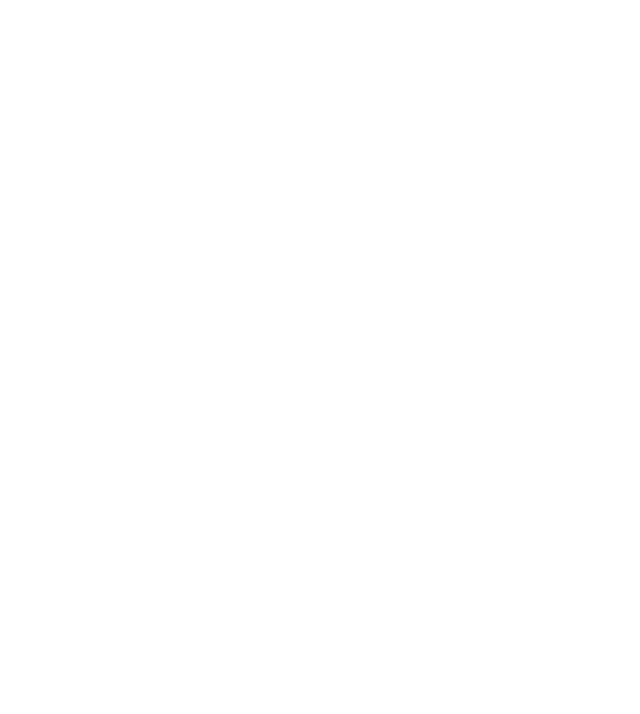
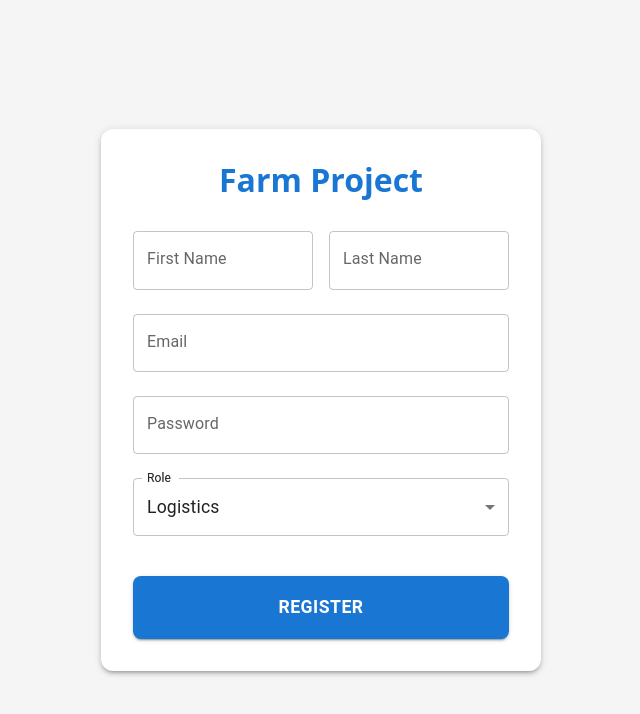
Before and after one commit to MaxNoragami/FarmProject, a React (Vite) app in the folder FarmProject.React/: page /register in a window 1280 px wide. Before the commit this address had no page. Shown: the top 714 px of the page, without its empty margins (319-959 px from the left). Built offline with nearby package versions, Linux system fonts and the light colour scheme.

Commit message:
feat: add page for registration

```diff
--- /dev/null
+++ b/FarmProject.React/src/components/forms/AuthFormBase.tsx
@@ -0,0 +1,64 @@
+import React from 'react';
+import { Box, Card, CardContent, Typography } from '@mui/material';
+
+interface AuthFormBaseProps {
+  title: string;
+  children: React.ReactNode;
+  maxWidth?: number | string;
+}
+
+const AuthFormBase: React.FC<AuthFormBaseProps> = ({ title, children, maxWidth = 440 }) => {
+  return (
+    <Box sx={{
+      width: '100vw',
+      height: { xs: '100dvh', sm: '100vh' },
+      backgroundColor: '#f5f5f5',
+      display: 'flex',
+      alignItems: 'center',
+      justifyContent: 'center',
+      position: 'fixed',
+      margin: 0,
+      padding: 0,
+      left: 0,
+      top: 0,
+      zIndex: 9999,
+      boxSizing: 'border-box',
+      overflow: 'hidden',
+      transform: 'translateY(0)',
+    }}>
+      <Card sx={{
+        width: '100%',
+        maxWidth,
+        boxShadow: { xs: 1, sm: 3 },
+        borderRadius: { xs: 2, sm: 3 },
+        mx: { xs: 3, sm: 'auto' },
+        my: { xs: 0, sm: 'auto' },
+        top: 0,
+        bottom: 0,
+        left: 0,
+        right: 0,
+        position: 'relative',
+        display: 'flex',
+        flexDirection: 'column',
+        justifyContent: 'center',
+      }}>
+        <CardContent sx={{ p: { xs: 4, sm: 4 }, '&:last-child': { pb: { xs: 4, sm: 4 } } }}>
+          <Box sx={{ textAlign: 'center', mb: { xs: 3, sm: 4 } }}>
+            <Typography
+              variant={{ xs: "h5", sm: "h4" } as any}
+              component="h1"
+              fontWeight="bold"
+              color="primary"
+              sx={{ fontSize: { xs: '1.5rem', sm: '2rem' }, lineHeight: 1.2 }}
+            >
+              {title}
+            </Typography>
+          </Box>
+          {children}
+        </CardContent>
+      </Card>
+    </Box>
+  );
+};
+
+export default AuthFormBase;
--- /dev/null
+++ b/FarmProject.React/src/components/forms/RegisterForm.tsx
@@ -0,0 +1,154 @@
+import React from 'react';
+import { Box, TextField, Button, FormControl, InputLabel } from '@mui/material';
+import { useForm, Controller } from 'react-hook-form';
+import { zodResolver } from '@hookform/resolvers/zod';
+import { registerSchema, type RegisterFormFields, userRoleOptions, type UserRole } from '../../schemas/registerSchemas';
+
+interface RegisterFormProps {
+  onSubmit: (data: RegisterFormFields) => Promise<void>;
+  isSubmitting?: boolean;
+}
+
+const RegisterForm: React.FC<RegisterFormProps> = ({ onSubmit, isSubmitting }) => {
+  const {
+    register,
+    handleSubmit,
+    control,
+    formState: { errors },
+  } = useForm<RegisterFormFields>({
+    resolver: zodResolver(registerSchema),
+    defaultValues: { role: userRoleOptions[0] as UserRole }
+  });
+
+  return (
+    <Box
+      component="form"
+      onSubmit={handleSubmit(onSubmit)}
+      sx={{ display: 'flex', flexDirection: 'column', gap: { xs: 2.5, sm: 3 } }}
+    >
+      <Box sx={{ display: 'flex', gap: 2 }}>
+        <TextField
+          {...register('firstName')}
+          label="First Name"
+          variant="outlined"
+          fullWidth
+          error={!!errors.firstName}
+          helperText={errors.firstName?.message}
+          placeholder="Enter your first name"
+          size="medium"
+          sx={{
+            '& .MuiInputBase-root': {
+              fontSize: { xs: '1rem', sm: '1.1rem' }
+            }
+          }}
+        />
+        <TextField
+          {...register('lastName')}
+          label="Last Name"
+          variant="outlined"
+          fullWidth
+          error={!!errors.lastName}
+          helperText={errors.lastName?.message}
+          placeholder="Enter your last name"
+          size="medium"
+          sx={{
+            '& .MuiInputBase-root': {
+              fontSize: { xs: '1rem', sm: '1.1rem' }
+            }
+          }}
+        />
+      </Box>
+
+      <TextField
+        {...register('email')}
+        label="Email"
+        variant="outlined"
+        fullWidth
+        type="email"
+        error={!!errors.email}
+        helperText={errors.email?.message}
+        placeholder="Enter your email address"
+        size="medium"
+        sx={{
+          '& .MuiInputBase-root': {
+            fontSize: { xs: '1rem', sm: '1.1rem' }
+          }
+        }}
+      />
+
+      <TextField
+        {...register('password')}
+        label="Password"
+        variant="outlined"
+        fullWidth
+        type="password"
+        error={!!errors.password}
+        helperText={errors.password?.message}
+        placeholder="Enter your password"
+        size="medium"
+        sx={{
+          '& .MuiInputBase-root': {
+            fontSize: { xs: '1rem', sm: '1.1rem' }
+          }
+        }}
+      />
+
+      <FormControl fullWidth error={!!errors.role}>
+        <InputLabel shrink htmlFor="role-native">Role</InputLabel>
+        <Controller
+          name="role"
+          control={control}
+          render={({ field }) => (
+            <TextField
+              select
+              SelectProps={{
+                native: true,
+              }}
+              label="Role"
+              id="role-native"
+              {...field}
+              value={field.value as string}
+              error={!!errors.role}
+              helperText={errors.role?.message}
+              size="medium"
+              sx={{
+                mt: 0,
+                '& .MuiInputBase-root': {
+                  fontSize: { xs: '1rem', sm: '1.1rem' }
+                }
+              }}
+            >
+              {userRoleOptions.map((role) => (
+                <option key={role} value={role}>{role}</option>
+              ))}
+            </TextField>
+          )}
+        />
+        {errors.role && (
+          <Box sx={{ color: 'error.main', fontSize: 13, mt: 0.5, ml: 2 }}>
+            {errors.role.message}
+          </Box>
+        )}
+      </FormControl>
+
+      <Button
+        type="submit"
+        variant="contained"
+        size="large"
+        fullWidth
+        disabled={isSubmitting}
+        sx={{
+          mt: { xs: 1, sm: 2 },
+          py: { xs: 1.5, sm: 2 },
+          fontSize: { xs: '1rem', sm: '1.1rem' },
+          fontWeight: 600,
+          borderRadius: { xs: 1.5, sm: 2 }
+        }}
+      >
+        {isSubmitting ? 'Registering...' : 'Register'}
+      </Button>
+    </Box>
+  );
+};
+
+export default RegisterForm;
--- a/FarmProject.React/src/main.tsx
+++ b/FarmProject.React/src/main.tsx
@@ -8,6 +8,7 @@
 import TasksPage from './pages/TasksPage'
 import CagesPage from './pages/CagesPage'
 import PairsPage from './pages/PairsPage'
+import RegisterPage from './pages/RegisterPage'
 import { UserProvider } from './contexts/UserContext'
 
 
@@ -16,8 +17,9 @@
     <HelmetProvider>
       <UserProvider>
         <BrowserRouter>
-          <Routes>
-            <Route path="/" element={<BaseLayout />}>
+            <Routes>
+              <Route path="/register" element={<RegisterPage />} />
+              <Route path="/" element={<BaseLayout />}>
               <Route index element={<Navigate to="/rabbits" replace />} />
               <Route path="rabbits" element={<RabbitsPage />} />
               <Route path="tasks" element={<TasksPage />} />
--- /dev/null
+++ b/FarmProject.React/src/pages/RegisterPage.tsx
@@ -0,0 +1,80 @@
+import React, { useEffect, useLayoutEffect, useState } from 'react';
+import { Helmet } from 'react-helmet-async';
+import AuthFormBase from '../components/forms/AuthFormBase';
+import RegisterForm from '../components/forms/RegisterForm';
+import { type RegisterFormFields } from '../schemas/registerSchemas';
+
+const RegisterPage: React.FC = () => {
+  const [isSubmitting, setIsSubmitting] = useState(false);
+  const [formError, setFormError] = useState<string | null>(null);
+
+  useLayoutEffect(() => {
+    const isMobile = window.matchMedia('(max-width: 600px)').matches;
+    if (isMobile) {
+      document.documentElement.style.overflow = 'hidden';
+      document.body.style.overflow = 'hidden';
+      document.body.style.position = 'fixed';
+      document.body.style.width = '100%';
+      document.body.style.height = '100%';
+      window.scrollTo(0, 0);
+      let viewportMeta = document.querySelector('meta[name="viewport"]');
+      if (viewportMeta) {
+        viewportMeta.setAttribute('content', 'width=device-width, initial-scale=1.0, maximum-scale=1.0, user-scalable=no, viewport-fit=cover');
+      }
+    }
+    return () => {
+      document.documentElement.style.overflow = 'auto';
+      document.body.style.overflow = 'auto';
+      document.body.style.position = 'static';
+      document.body.style.width = 'auto';
+      document.body.style.height = 'auto';
+    };
+  }, []);
+
+  useEffect(() => {
+    const isMobile = window.matchMedia('(max-width: 600px)').matches;
+    const handleResize = () => {
+      if (isMobile) {
+        window.scrollTo(0, 0);
+      }
+    };
+    window.addEventListener('resize', handleResize);
+    window.addEventListener('orientationchange', handleResize);
+    return () => {
+      window.removeEventListener('resize', handleResize);
+      window.removeEventListener('orientationchange', handleResize);
+    };
+  }, []);
+
+  const handleRegister = async (data: RegisterFormFields) => {
+    setIsSubmitting(true);
+    setFormError(null);
+    try {
+      // Simulate API call
+      await new Promise(resolve => setTimeout(resolve, 1000));
+      setIsSubmitting(false);
+      console.log('Registration submitted:', data);
+    } catch (err: any) {
+      setIsSubmitting(false);
+      setFormError(err?.message || "An unexpected error occurred.");
+    }
+  };
+
+  return (
+    <>
+      <Helmet>
+        <title>Register - Farm Project</title>
+      </Helmet>
+      <AuthFormBase title="Farm Project">
+        {formError && (
+          <div style={{ marginBottom: 16 }}>
+            <span style={{ color: "#d32f2f", fontSize: 14 }}>{formError}</span>
+          </div>
+        )}
+        <RegisterForm onSubmit={handleRegister} isSubmitting={isSubmitting} />
+      </AuthFormBase>
+    </>
+  );
+};
+
+export default RegisterPage;
--- /dev/null
+++ b/FarmProject.React/src/schemas/registerSchemas.ts
@@ -0,0 +1,20 @@
+import { z } from "zod";
+
+export const userRoleOptions = ["Logistics", "Worker"] as const;
+export type UserRole = (typeof userRoleOptions)[number];
+
+export const registerSchema = z.object({
+  firstName: z.string().min(1, 'First name is required').max(50, 'First name must be less than 50 characters'),
+  lastName: z.string().min(1, 'Last name is required').max(50, 'Last name must be less than 50 characters'),
+  email: z.string().email('Please enter a valid email address'),
+  password: z.string()
+    .min(8, 'Password must be at least 8 characters long')
+    .regex(/[0-9]/, 'Password must contain at least one digit')
+    .regex(/[a-z]/, 'Password must contain at least one lowercase letter')
+    .regex(/[A-Z]/, 'Password must contain at least one uppercase letter'),
+  role: z.custom<UserRole>((val): val is UserRole => userRoleOptions.includes(val as UserRole), {
+    message: "Role is required"
+  }),
+});
+
+export type RegisterFormFields = z.infer<typeof registerSchema>;
```
